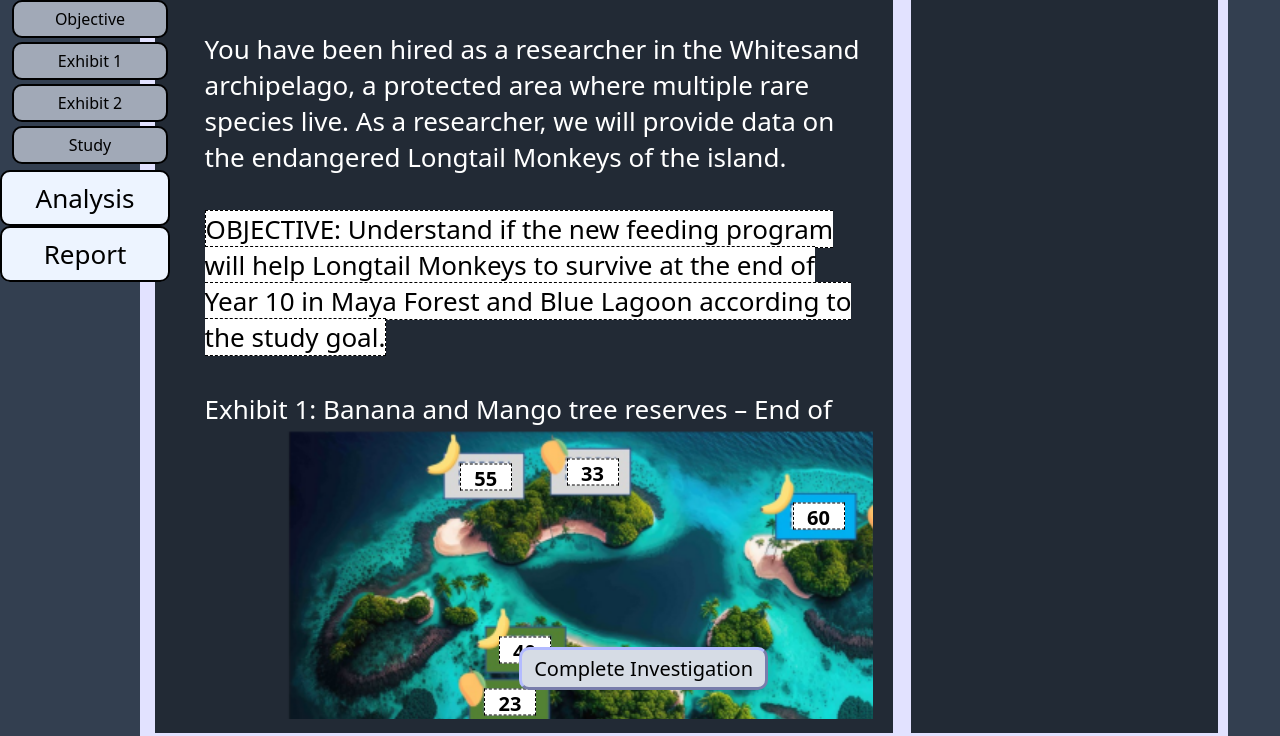
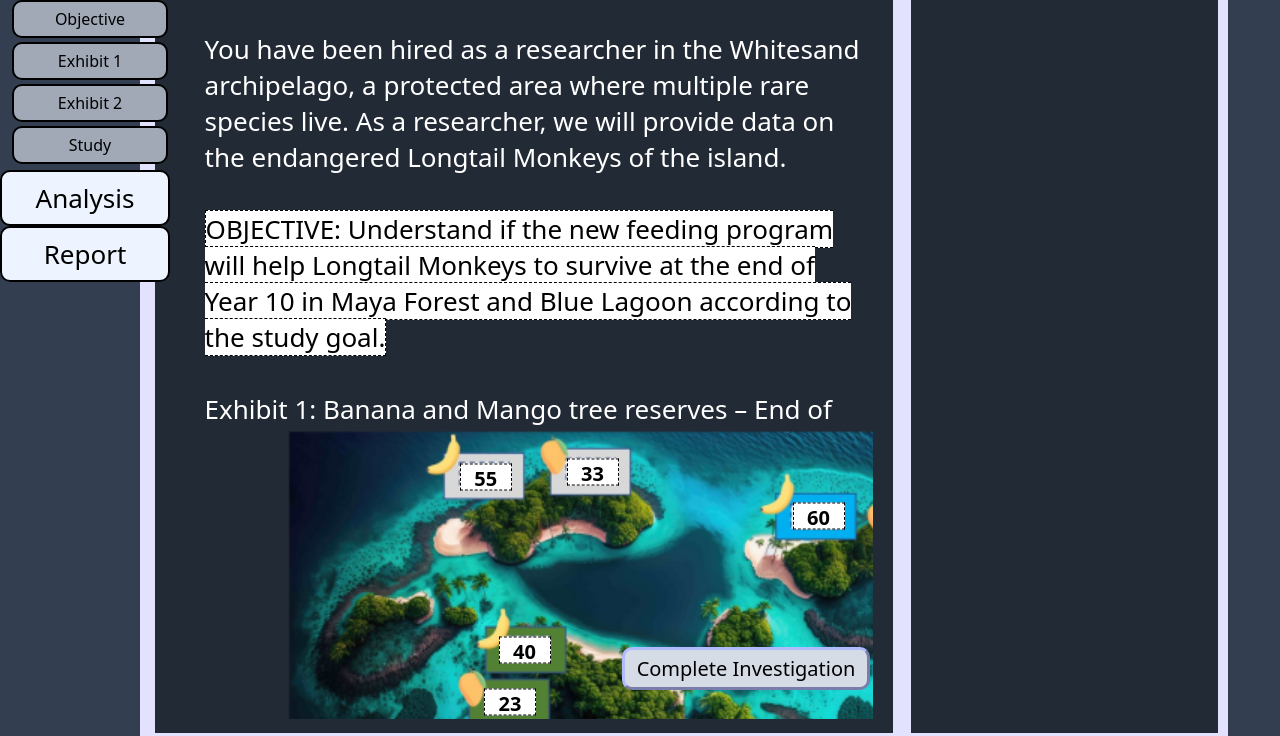
Before and after one commit to CaseMentor/casementor_quiz, a plain HTML site: page index.html in a window 1280 px wide. Shown: the part 110-846 px from the top of the page. Drawn offline with nearby package versions, Linux system fonts and the light colour scheme.

Commit message:
Add files via upload

```diff
--- a/style/index.css
+++ b/style/index.css
@@ -250,7 +250,7 @@
     position: absolute;
     float: right;
     font-weight: 500;
-    right: 40%;
+    right: 32%;
     border-radius: 10px;
     border-color: rgb(179, 187, 255);
     border-width: 3px;
```
